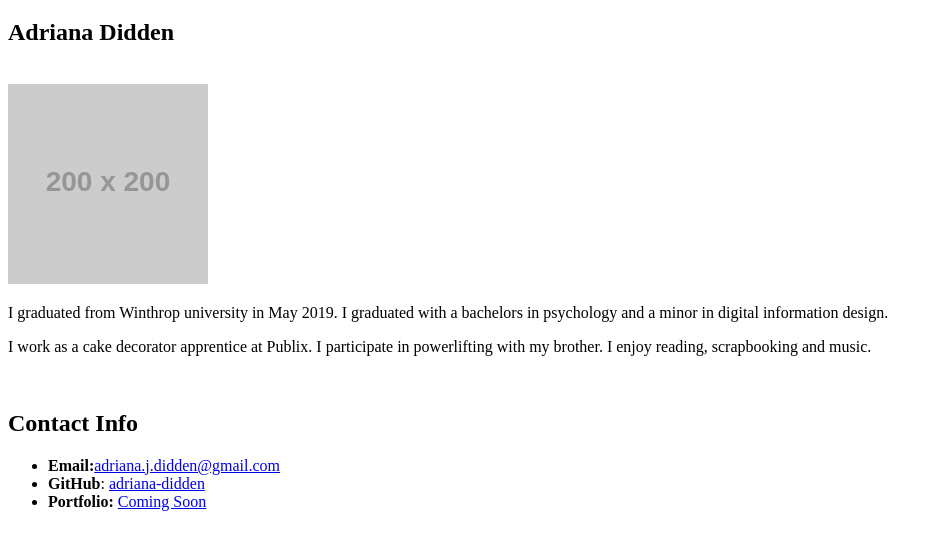
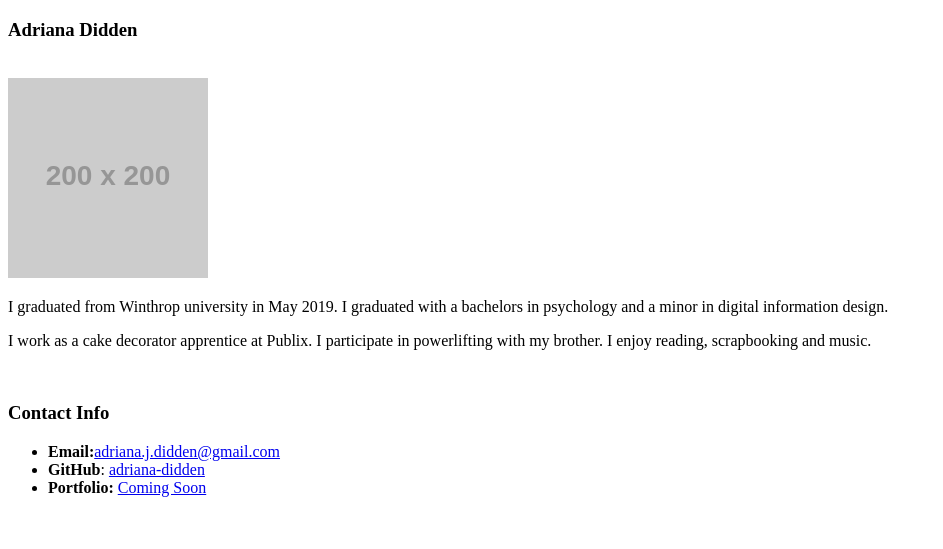
Before and after one commit to adriana-didden/student-bio, a plain HTML site: page index.html in a window 1280 px wide. Shown: the part 61-610 px from the top of the page, without its empty margins (0-943 px from the left). Drawn offline with Linux system fonts and the light colour scheme; placeholder pictures from the web are drawn by us.

Commit message:
changed h2 to h3

```diff
--- a/index.html
+++ b/index.html
@@ -6,7 +6,7 @@
     </head>
     <body>
         <h1>Student Bio </h1>
-        <h2>Adriana Didden</h2>
+        <h3>Adriana Didden</h3>
         <br>
 
         <img src="http://placehold.it/200x200" alt="placeholder image">
@@ -19,7 +19,7 @@
         </p>
         <br>
 
-        <h2>Contact Info</h2>
+        <h3>Contact Info</h3>
         <ul>
             <li><strong>Email:</strong><a href="mailto:adriana.j.didden@gmail.com? subject=subject text">adriana.j.didden@gmail.com</a></li>
             <li><strong>GitHub</strong>: <a href="https://github.com/adriana-didden" target="_blank">adriana-didden</a></li>
```
